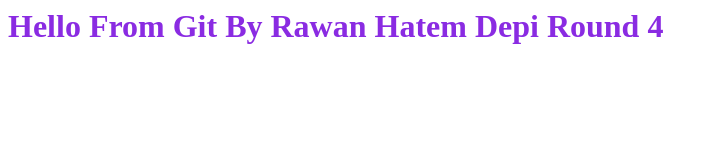
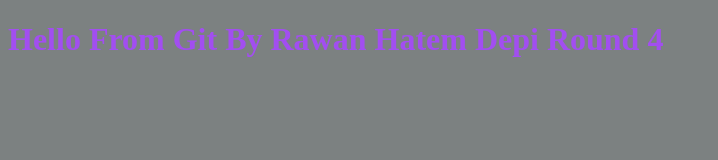
Before and after one commit to RawanHatem77/depi-repo, a plain HTML site: page index.html in a window 1280 px wide. Shown: the whole page, without its empty margins (0-718 px from the left). Drawn offline with Linux system fonts and the light colour scheme.

Commit message:
create index file

```diff
--- a/index.html
+++ b/index.html
@@ -1 +1,4 @@
-<h1 style="color: blueviolet;">Hello From Git By Rawan Hatem Depi Round 4</h1>
+<!DOCTYPE html>
+<body style="background-color:rgb(124, 129, 129);">
+<h1 style="color: rgb(162, 78, 240);">Hello From Git By Rawan Hatem Depi Round 4</h1>
+</body>
```
